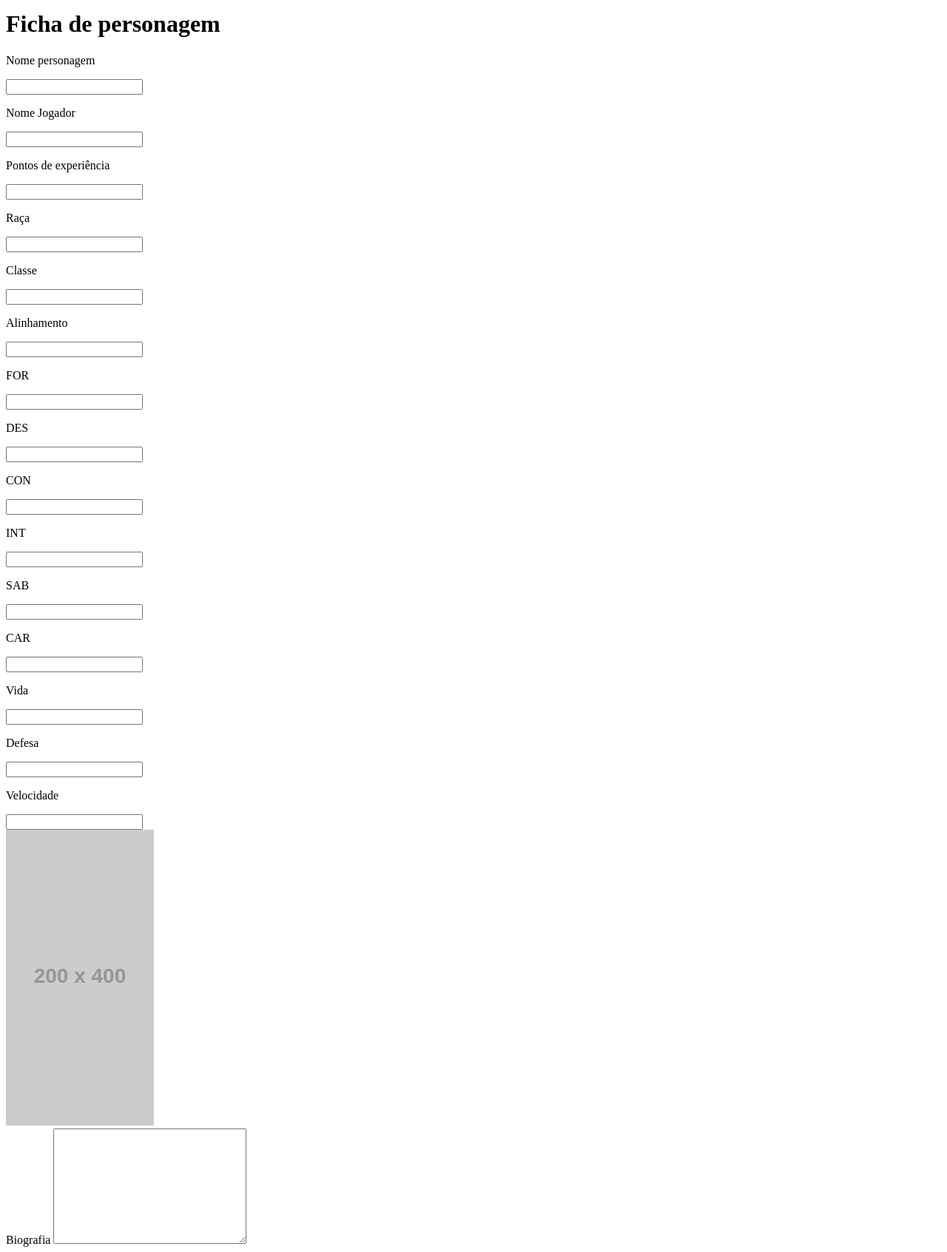
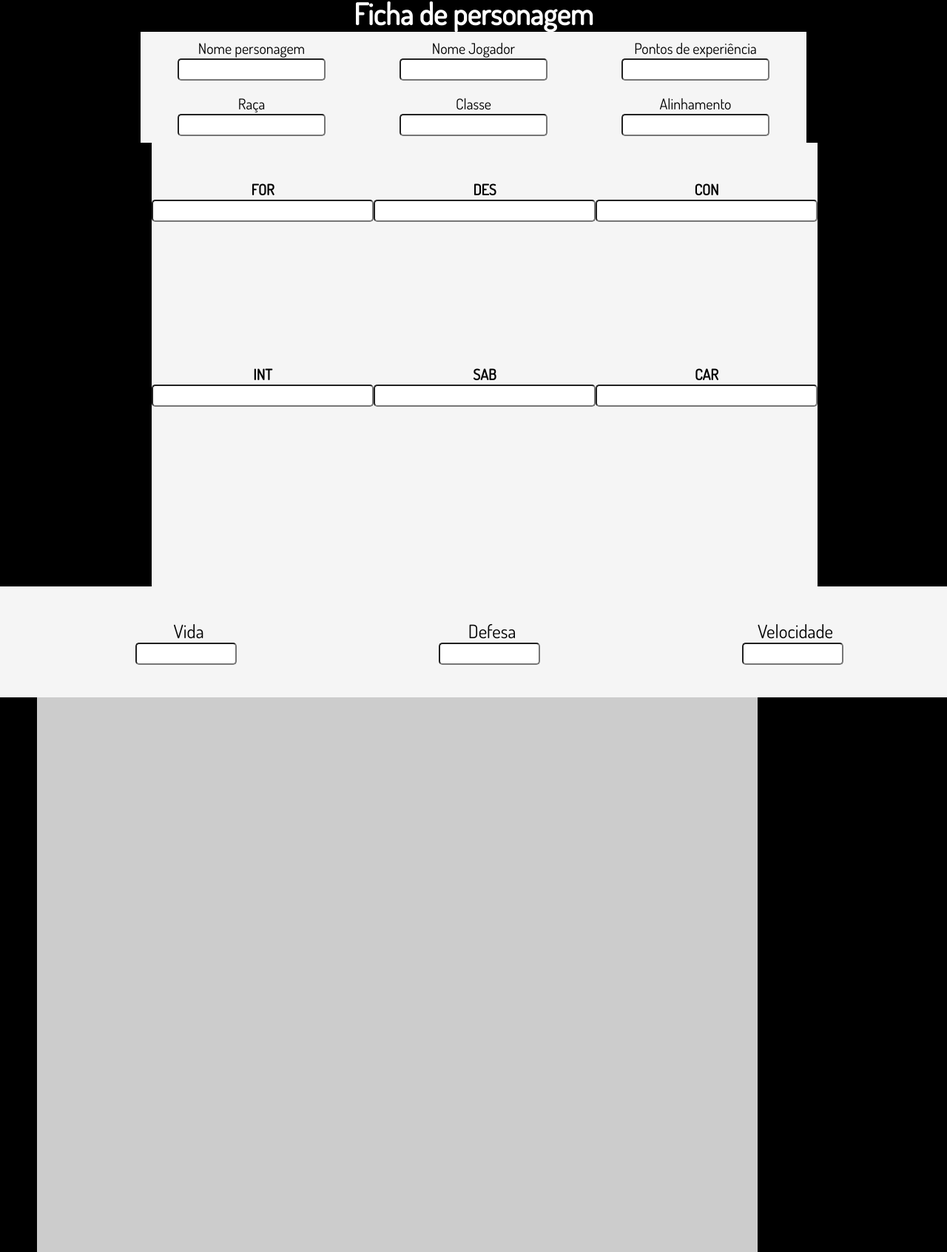
Before and after one commit to instrutorBhserra/Ficha-CY2-G3-18h2023, a plain HTML site: page index.html in a window 1280 px wide. Shown: the part 7-1700 px from the top of the page at 74% size. Drawn offline with Linux system fonts and the light colour scheme; placeholder pictures from the web are drawn by us.

Commit message:
Feat: Finished the project

```diff
--- a/index.html
+++ b/index.html
@@ -5,70 +5,71 @@
     <meta charset="UTF-8">
     <meta name="viewport" content="width=device-width, initial-scale=1.0">
     <title>Personagem</title>
+    <link rel="stylesheet" href="style.css">
 </head>
 
 <body>
     <h1>Ficha de personagem</h1>
-    <header class="">
-        <section class="container">
-            <div class="container-">
+    <header class="topo">
+        <section class="container-topo">
+            <div class="container-nome-personagem">
                 <p>Nome personagem</p>
                 <input type="text" name="" id="">
             </div>
-            <div class="container-">
+            <div class="container-nome-jogador">
                 <p>Nome Jogador</p>
                 <input type="text" name="" id="">
             </div>
-            <div class="container-">
+            <div class="container-pontos-xp">
                 <p>Pontos de experiência</p>
                 <input type="text" name="" id="">
             </div>
-            <div class="container-">
+            <div class="container-raca">
                 <p>Raça</p>
                 <input type="text" name="" id="">
             </div>
-            <div class="container-">
+            <div class="container-class">
                 <p>Classe</p>
                 <input type="text" name="" id="">
             </div>
-            <div class="container-">
+            <div class="container-alinhamento">
                 <p>Alinhamento</p>
                 <input type="text" name="" id="">
             </div>
         </section>
     </header>
-    <main>
-        <section class="topo">
-            <div class="container">
-                <div class="container">
+    <main class="container-conteudo-principal">
+        <section class="sessao-conteudo-principal">
+            <div class="container-modificadores">
+                <div class="container-interno forca">
                     <p>FOR</p>
                     <input type="text" id="">
                 </div>
-                <div class="container">
+                <div class="container-interno destreza">
                     <p>DES</p>
                     <input type="text" id="">
                 </div>
-                <div class="container">
+                <div class="container-interno constituicao">
                     <p>CON</p>
                     <input type="text" id="">
                 </div>
-                <div class="container">
+                <div class="container-interno inteligencia">
                     <p>INT</p>
                     <input type="text" id="">
                 </div>
-                <div class="container">
+                <div class="container-interno sabedoria">
                     <p>SAB</p>
                     <input type="text" id="">
                 </div>
-                <div class="container">
+                <div class="container-interno carisma">
                     <p>CAR</p>
                     <input type="text" id="">
                 </div>
             </div>
         </section>
     </main>
-    <div class="">
-        <div class="">
+    <div class="container-vdv-img">
+        <div class="container-vdv">
             <div class="">
                 <p>Vida</p>
                 <input type="text" id="">
@@ -82,13 +83,28 @@
                 <input type="text" id="">
             </div>
         </div>
-        <div class="">
+        <div class="container-img">
             <img src="https://placehold.co/200x400/black/violet?text=Wow" alt="">
         </div>
     </div>
-    <div class="">
+    <div class="container-biografia">
         <span>Biografia</span>
         <textarea name="" id="" cols="30" rows="10"></textarea>
     </div>
+    <section class="sessao-conteudo-secundario">
+        <div class="conteiner-equipamento">
+            <h2>Equipamentos</h2>
+            <textarea name="" id="" cols="30" rows="10"></textarea>
+        </div>
+        <div class="conteiner-caracteristicas">
+            <h2>Caracteristicas</h2>
+            <textarea name="" id="" cols="30" rows="10"></textarea>
+        </div>
+    </section>
+    <footer>
+        <div class="conteiner-rodape">
+            🚀 <a href="https://ctrlplay.com.br/">Ctrl+Play</a>
+        </div>
+    </footer>
 </body>
 </html>
--- /dev/null
+++ b/scheme.css
@@ -0,0 +1,17 @@
+/* Comment */
+html{ background-color: #333; } /* ← Rule */
+/*  ↓↓ Selector */
+    h1{
+    /*  ↓↓↓↓↓↓↓↓↓↓↓↓ Declaration*/
+        margin: 0px;
+    /*  ↓↓↓↓↓ Property  */
+        color: white;
+    /*       ↑ Collon ( Separates value and property )*/
+    /*                  ↓↓↓↓↓  Value */
+    background-color: black;
+/* Separa duas declarações   ↑ Collon ( separator ) */
+    text-align: center;
+}
+body{
+    margin: 0px;
+}
--- /dev/null
+++ b/style.css
@@ -0,0 +1,264 @@
+@import url('https://fonts.googleapis.com/css2?=family=Dosis&display=swap');
+* {
+    padding: 0px;
+    margin: 0px;
+    box-sizing: border-box;
+    font-family: 'Dosis', sans-serif;
+}
+body{
+    background-color: black;
+    font-size: 20px;
+}
+h1{
+	color: white;
+	text-align: center;
+}
+/*General rules */
+textarea{
+	border-radius: 10px;
+	resize: none;
+}
+input{
+	border-radius: 5px;
+}
+/* Header */
+.topo{
+	width: 100vw;
+	display: flex;
+	justify-content: center;
+}
+.container-topo{
+	background-color: whitesmoke;
+	display: grid;
+	grid-template-columns: repeat(3,1fr);
+	align-items: center;
+	justify-items: center;
+	width: 900px;
+	height: 150px;
+}
+.container-topo>div p{
+	font-size: 20px;
+	text-align: center;
+}
+
+.container-topo>div input{
+	height: 30px;
+	width: 200px;
+	padding-left: 10px;
+}
+/*Main*/
+.conteiner-conteudo-principal{
+	display: flex;
+	flex-direction: column;
+	justify-content: center;
+	align-items: center;
+	width: 10vw;
+}
+.sessao-conteudo-principal{
+	display: flex;
+	flex-direction: column;
+	justify-content: space-between;
+	align-items: center;
+	padding-left: 30px;
+}
+.container-modificadores{
+	width: 900px;
+	height: 600px;
+	background-color: whitesmoke;
+	display: grid;
+	grid-template-columns: 1fr 1fr 1fr;
+	padding: 50px 0px;
+}
+.container-modificadores>div>p{
+	text-align: center;
+	font-weight: bold;
+}
+.container-modificadores>div>input{
+	width:100%;
+	height: 30px;
+	padding-left: 10px;
+}
+/*vdv*/
+.container-vdv-img{
+	display: flex;
+	flex-direction: column;
+}
+.container-vdv{
+	width: 100%;
+	height: 150px;
+	display: grid;
+	grid-template-columns: repeat(3,1fr);
+	align-items: center;
+	justify-items: center;
+	padding-left: 50px;
+}
+.container-vdv>div p{
+	text-align: center;
+	font-size: 25px;
+}
+.container-vdv>div input{
+	height: 30px;
+	width: 95%;
+	padding: 5px;
+}
+container-img{
+	width: 100%;
+	height: 100%;
+	display: flex;
+	justify-content: center;
+	align-items: center;
+}
+.container-img img{
+	width: 80%;
+	height: 100%;
+	padding-left: 50px;
+}
+/*Biografia*/
+.container-biografia{
+	display: flex;
+	flex-direction: column;
+	align-items: center;
+}
+.container-biografia h2{
+	padding-bottom: 15px;
+}
+.container-biografia textarea{
+	resize: none;
+	padding: 5px 10px;
+	font-size: 15px;
+}
+/*Conteudo secondario*/
+.sessao-conteudo-secundario{
+	width: 900px;
+	height: 300px;
+	display: grid;
+	grid-template-columns: 1fr 1fr;
+	justify-items: center;
+	background-color: whitesmoke;
+}
+.sessao-conteudo-secundario>div>h2{
+	padding-bottom: 15px;
+}
+.sessao-conteudo-secundario>div>textarea{
+	width: 88%;
+	resize: none;
+}
+.container-equipamento{
+	width: 100%;
+	text-align: center;
+}
+.conteiner-caracteristicas{
+	width: 100%;
+	text-align: center;
+}
+/*Footer*/
+footer{
+	width: 100vw;
+	height: 20px;
+	display: flex;
+	justify-content: center;
+}
+.container-rodape{
+	width: 900px;
+	background-origin: #ddd;
+	text-align: center;
+}
+.container-rodape a{
+	list-style: center;
+	font-size: 15px;
+	font-style: italic;
+	padding: 10px;
+}
+/*Container vdv */
+.container-vdv-img{
+	display:flex;
+	flex-direction: column;
+}
+.container-vdv{
+	background-color: whitesmoke;
+	width: 100%;
+	height: 150px;
+	display: grid;
+	grid-template-columns: repeat(3,1fr);
+	align-items: center;
+	justify-items: center;
+	padding-left: 50px;
+}
+.container-vdv>div p{
+	text-align: center;
+	font-size: 25px;
+}
+.container-vdv>div input{
+	height: 30px;
+	width: 95%;
+	padding: 5px;
+}
+.continer-img{
+	width: 100%;
+	height: 100%;
+	display: flex;
+	justify-content: center;
+	align-items: center;
+}
+.container-img img{
+	width: 80%;
+	height: 100%;
+	padding-left: 50px;
+}
+/* Container biografia */
+.container-biografia{
+	background-color: whitesmoke;
+	display: flex;
+	flex-direction: column;
+	align-items: center;
+}
+.container-biografia h2{
+	padding-bottom: 15px;
+}
+.container-biografia textarea{
+	resize: none;
+	padding: 5px 10px;
+	font-size: 15px;
+}
+/* Sessão conteudo */
+.sessao-conteudo-secundario{
+	width: 900px;
+	height: 300px;
+	display: flex;
+	grid-template-columns: 1fr 1fr;
+	justify-items: center;
+	background-color: whitesmoke;
+}
+.sessao-conteudo-secundario>div>h2{
+	padding-bottom: 15px;
+}
+.sessao-conteudo-secundario>div>textarea{
+	width: 88%;
+	resize:none;
+}
+.container-equipamento{
+	width: 80%;
+	text-align: center;
+}
+.conteiner-caracteristicas{
+	width: 100%;
+	text-align: center;
+}
+/* Footer */
+footer{
+	width: 100vw;
+	height: 30px;
+	display: flex;
+	justify-content: center;
+}
+.container-rodape{
+	width: 900px;
+	background-color: #ddd;
+	text-align: center;
+}
+.container-rodape a {
+	list-style: none;
+	font-size: 15px;
+	font-style: italic;
+	padding: 10px;
+}
```
